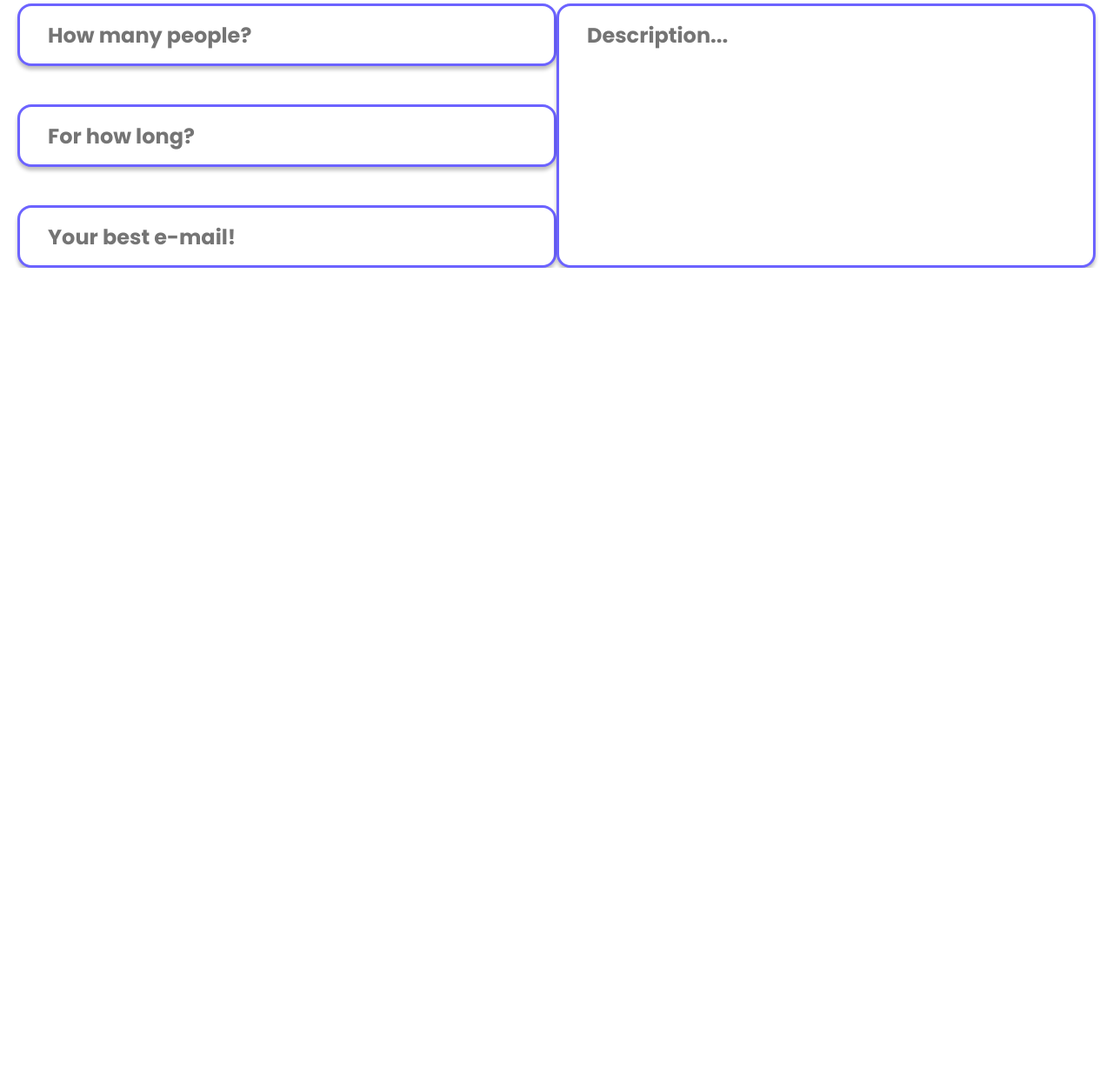
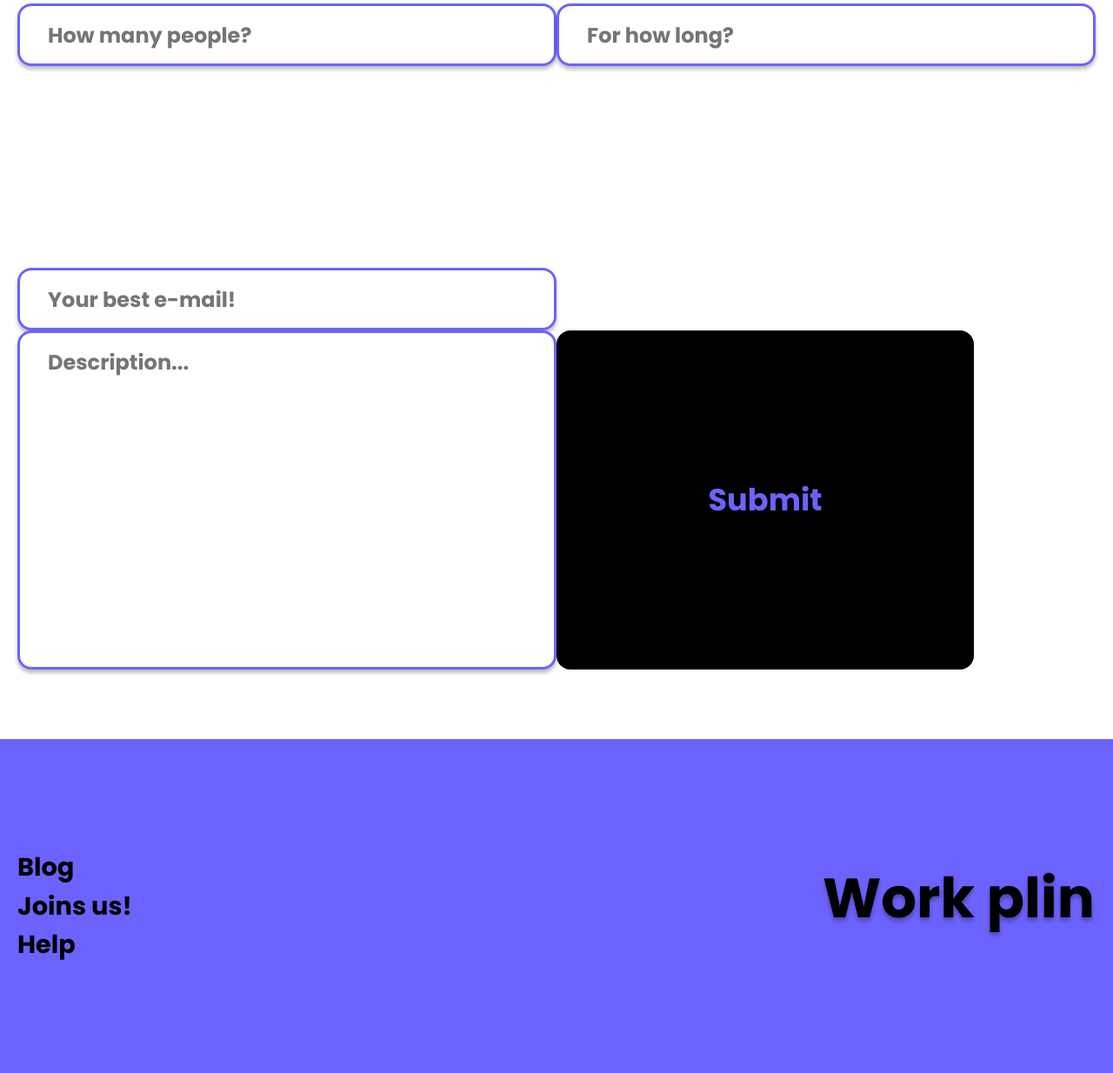
Before and after one commit to ghdpreto/work-plin, a plain HTML site: page index.html in a window 1280 px wide. Shown: the part 1105-2339 px from the top of the page at 87% size. Before the commit the page ends 1413 px from the top, so only its background shows below. Drawn offline with Linux system fonts and the light colour scheme.

Commit message:
Cria footer

```diff
--- /dev/null
+++ b/css/components/c-footer.css
@@ -0,0 +1,20 @@
+.c-footer {
+  background-color: var(--first-color);
+  height: 24rem;
+  display: flex;
+  align-items: center;
+  justify-content: center;
+}
+
+.c-footer__wrapper {
+  max-width: 1240px;
+  width: 100%;
+  display: flex;
+  justify-content: space-between;
+}
+
+.c-footer__wrapper > .c-nav {
+  display: flex;
+  flex-direction: column;
+  align-items: flex-start;
+}
--- a/index.html
+++ b/index.html
@@ -26,6 +26,8 @@
     <link rel="stylesheet" href="./css/components/c-form.css" />
     <link rel="stylesheet" href="./css/components/c-input.css" />
     <link rel="stylesheet" href="./css/components/c-contact.css" />
+    <link rel="stylesheet" href="./css/components/c-footer.css" />
+    <link rel="stylesheet" href="./css/components/c-button.css" />
 
     <title>Work Plin</title>
   </head>
@@ -55,15 +57,10 @@
       <section class="c-contact">
         <h2 class="c-title">Find your <span>plin</span>!</h2>
         <form action="#" class="c-form">
-          <div class="c-form__inputs">
-            <input class="c-input" type="text" placeholder="How many people?" />
-            <input class="c-input" type="text" placeholder="For how long?" />
-            <input
-              class="c-input"
-              type="email"
-              placeholder="Your best e-mail!"
-            />
-          </div>
+          <input class="c-input" type="text" placeholder="How many people?" />
+          <input class="c-input" type="text" placeholder="For how long?" />
+          <input class="c-input" type="email" placeholder="Your best e-mail!" />
+          <div class="c-form__inputs"></div>
           <textarea
             class="c-input c-input--description"
             name="description"
@@ -72,8 +69,19 @@
             rows="10"
             placeholder="Description..."
           ></textarea>
+          <button class="c-button">Submit</button>
         </form>
       </section>
     </main>
+    <footer class="c-footer">
+      <div class="c-footer__wrapper">
+        <nav class="c-nav">
+          <a class="c-nav__item c-nav__item--big" href="#">Blog</a>
+          <a class="c-nav__item c-nav__item--big" href="#">Joins us!</a>
+          <a class="c-nav__item c-nav__item--big" href="#">Help</a>
+        </nav>
+        <img src="./assets/logo-black.svg" alt="Logo Work Plin" />
+      </div>
+    </footer>
   </body>
 </html>
```
Also changed, not shown: assets/logo-black.svg (added).
